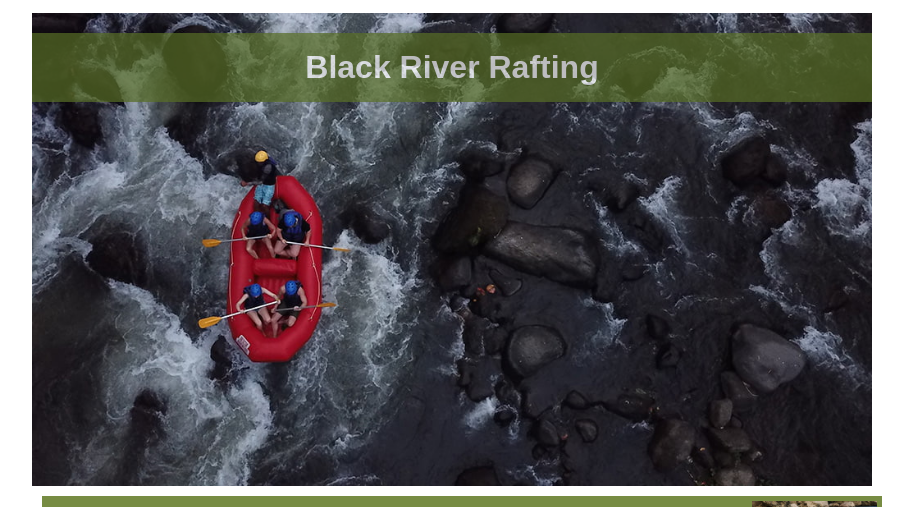
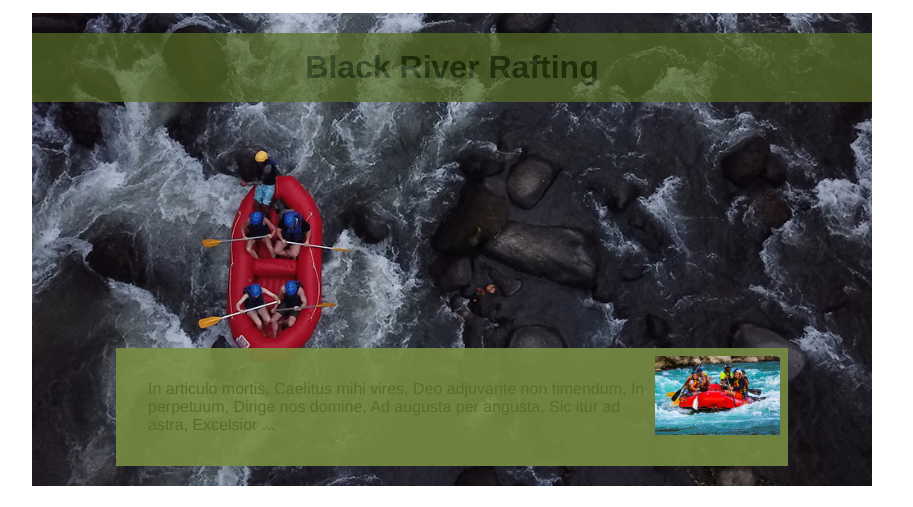
Before and after one commit to learsiml-afk/wdd130, a plain HTML site: page wwr/about.html in a window 1280 px wide. Shown: the part 229-736 px from the top of the page, without its empty margins (188-1101 px from the left). Drawn offline with Linux system fonts and the light colour scheme.

Commit message:
correction

```diff
--- a/wwr/styles/rafting.css
+++ b/wwr/styles/rafting.css
@@ -41,6 +41,8 @@ article {
 
 .socialmedia a {
   text-decoration: none;
+  width: 150;
+  height: auto;
 }
 
 .hero {
@@ -61,7 +63,6 @@ h1 {
   text-align: center;
   opacity: 0.7;
   background-color: var(--accent1-color);
-  color: #fff;
 }
 
 .hero article img {
@@ -69,11 +70,12 @@ h1 {
   width: 125px;
 }
 
-article {
-  width: 100%;
-  margin: 10px;
-  padding: 5px;
-  background-color: var(--accent2-color);
-  color: #333;
-  text-align: center;
+.hero article {
+  position: absolute;
+  bottom: 20px;
+  left: 50%;
+  transform: translateX(-50%);
+  width: 80%;
+  margin: 0;
+  background-color: rgba(119, 140, 67, 0.9);
 }
```
